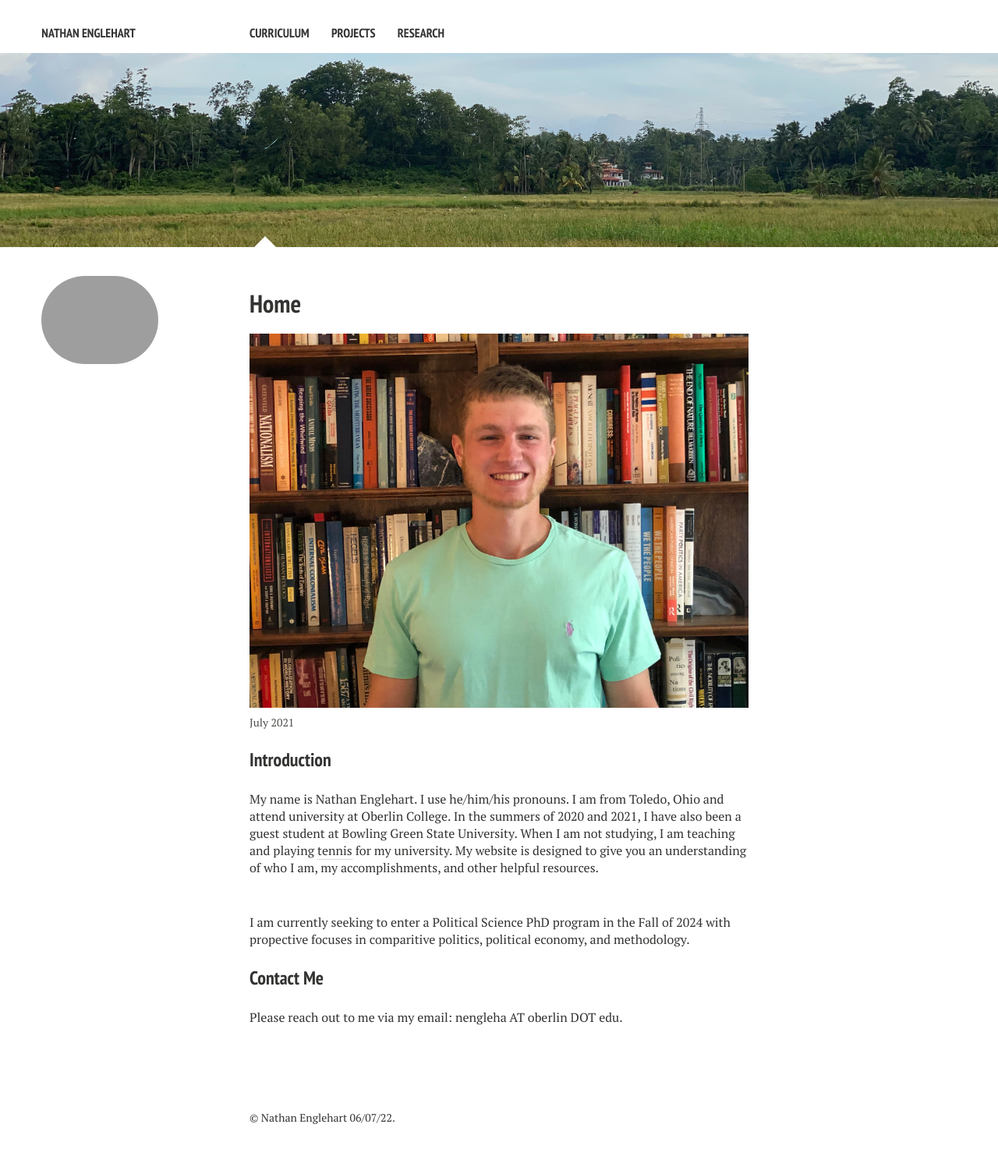
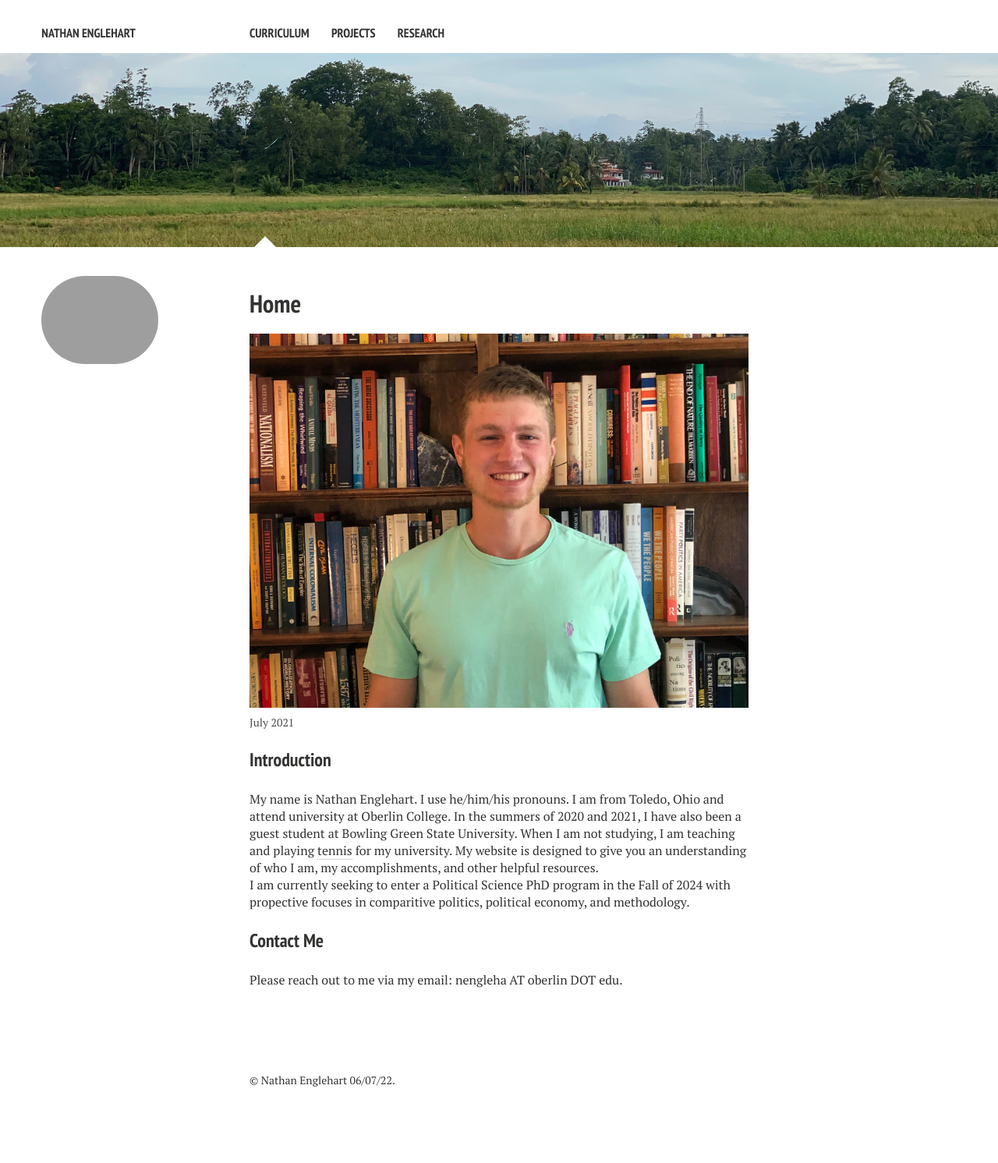
Before and after one commit to nathanenglehart/nathanenglehart.github.io, a Jekyll site: the page built from index.md, in a window 1280 px wide. Shown: the whole page at 78% size. Built offline with Jekyll 4.4.1, drawn with Linux system fonts in a browser that asks for light colours; nearby versions of some CDN libraries; after the commit the page ends 1444 px from its top, so only the background shows below that.

Commit message:
Update index.md

```diff
--- a/index.md
+++ b/index.md
@@ -16,9 +16,9 @@ image:
 <div class="bod">
 <h3 class="small_title">Introduction</h3>
 
-<p class="paragraph">My name is Nathan Englehart. I use he/him/his pronouns. I am from Toledo, Ohio and attend university at Oberlin College. In the summers of 2020 and 2021, I have also been a guest student at Bowling Green State University.
+<p>My name is Nathan Englehart. I use he/him/his pronouns. I am from Toledo, Ohio and attend university at Oberlin College. In the summers of 2020 and 2021, I have also been a guest student at Bowling Green State University.
 <!--- My favorite areas of study include East Asian studies (particularly in Chinese language), history (with a focus in East Asia), computer science (especially involving gnu/linux and free software), and statistics (in particular, machine learning). --->
-  When I am not studying, I am teaching and playing <a style="color: #343434; text-decoration: none; border-bottom: 1px dotted #b3b3b3;" href="/tennis/">tennis</a> for my university. My website is designed to give you an understanding of who I am, my accomplishments, and other helpful resources. </p><br>
+  When I am not studying, I am teaching and playing <a style="color: #343434; text-decoration: none; border-bottom: 1px dotted #b3b3b3;" href="/tennis/">tennis</a> for my university. My website is designed to give you an understanding of who I am, my accomplishments, and other helpful resources. </p>
 
 <p>I am currently seeking to enter a Political Science PhD program in the Fall of 2024 with propective focuses in comparitive politics, political economy, and methodology.</p>
 
```
